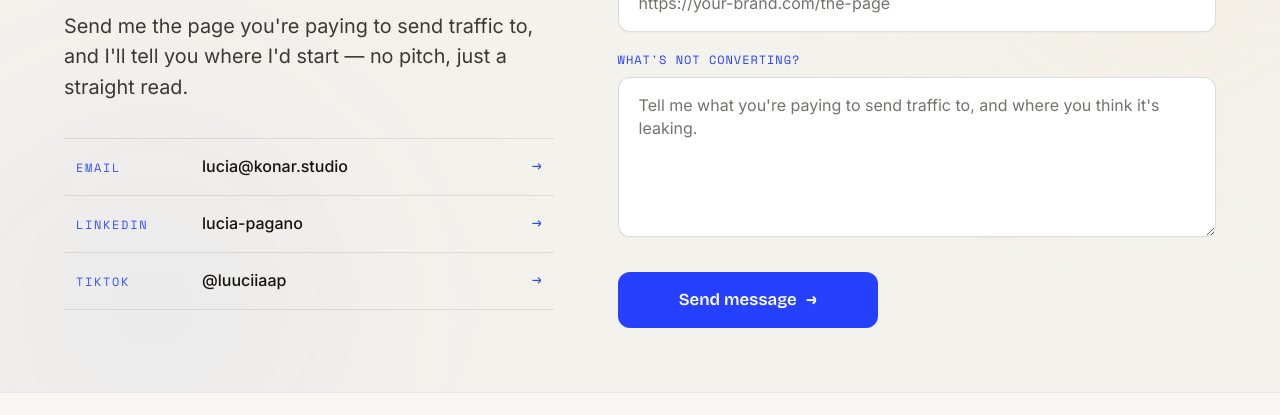
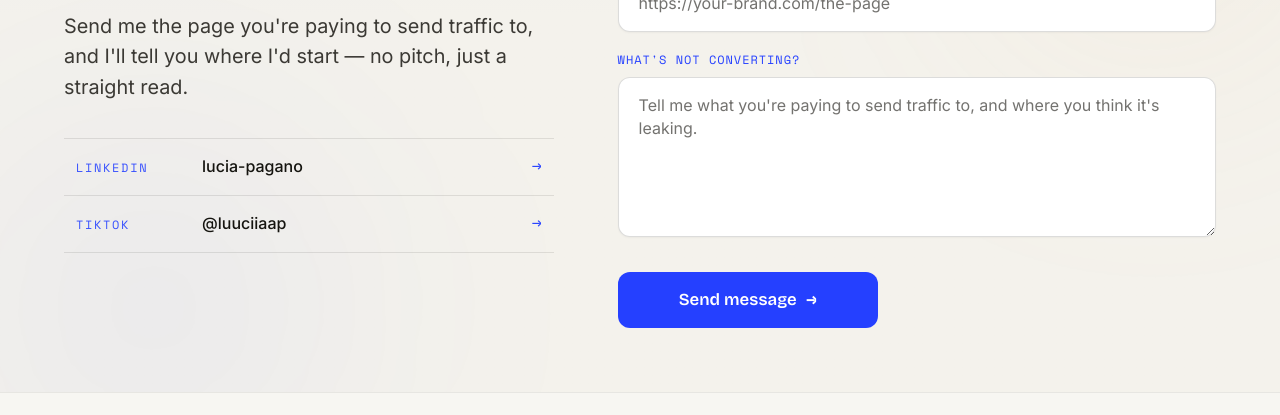
Before and after one commit to luciap-pixel/cro-portfolio, a plain HTML site: page index.html in a window 1280 px wide. Shown: the part 7488-7903 px from the top of the page. Drawn offline with nearby package versions, Linux system fonts and the light colour scheme.

Commit message:
Route contact form to Gmail and drop email row from contact card

```diff
--- a/index.html
+++ b/index.html
@@ -792,7 +792,6 @@ footer{background:color-mix(in srgb,var(--bg) 70%,#fff);border-top:1px solid var
           <!--
           <li><a href="REPLACE_WITH_CALENDLY_URL" target="_blank" rel="noopener noreferrer"><span class="lb">Calendly</span><span class="val">Book a 15-min call</span><span class="arw">→</span></a></li>
           -->
-          <li><a href="mailto:lucia@konar.studio"><span class="lb">Email</span><span class="val">lucia@konar.studio</span><span class="arw">→</span></a></li>
           <li><a href="https://www.linkedin.com/in/lucia-pagano-8161a72b7/" target="_blank" rel="noopener noreferrer"><span class="lb">LinkedIn</span><span class="val">lucia-pagano</span><span class="arw">→</span></a></li>
           <li><a href="https://www.tiktok.com/@luuciiaap" target="_blank" rel="noopener noreferrer"><span class="lb">TikTok</span><span class="val">@luuciiaap</span><span class="arw">→</span></a></li>
         </ul>
@@ -814,7 +813,7 @@ footer{background:color-mix(in srgb,var(--bg) 70%,#fff);border-top:1px solid var
         </a>
         <div class="or-divider"><span>OR</span></div>
         -->
-        <form id="contactForm" action="https://formsubmit.co/ajax/lucia@konar.studio" method="POST" novalidate>
+        <form id="contactForm" action="https://formsubmit.co/10lucia.pag@gmail.com" method="POST" novalidate>
           <input type="hidden" name="_subject" value="New enquiry — Konar Studio">
           <input type="hidden" name="_template" value="table">
           <input type="hidden" name="_captcha" value="false">
```
